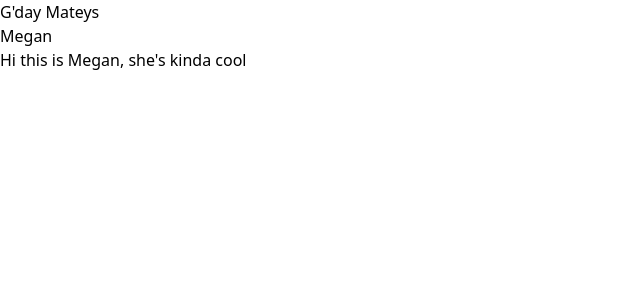
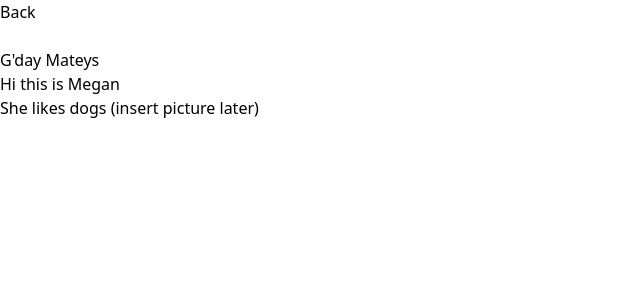
Before and after one commit to Cheyenne-Moutain-Computer-Science-Club/club-website, a Next.js app: page /Megan in a window 1280 px wide. Shown: the top 300 px of the page, without its empty margins (0-640 px from the left). Built offline with nearby package versions, Linux system fonts and the light colour scheme.

Commit message:
Back button!

```diff
--- a/pages/Megan/card.js
+++ b/pages/Megan/card.js
@@ -1,8 +1,8 @@
 export default function Card() {
   return(
     <div>
-    <h1>Megan</h1>
-      <p> Hi this is Megan, she's kinda cool</p>
+    <h1>Hi this is Megan</h1>
+      <p> She likes dogs (insert picture later)</p>
 
 
     </div>
--- a/pages/Megan/index.js
+++ b/pages/Megan/index.js
@@ -1,8 +1,12 @@
 import Card from "./card";
+import Link from 'next/link';
 
 export default function Megan() {
   return (
     <div>
+      <Link href="/..">Back</Link>
+      <br />
+      <br />
       <h1>G'day Mateys</h1>
       <Card />
     </div>
```
